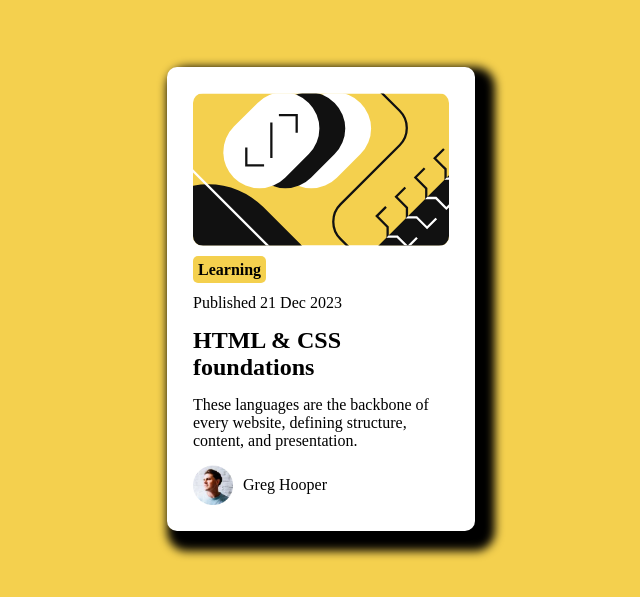
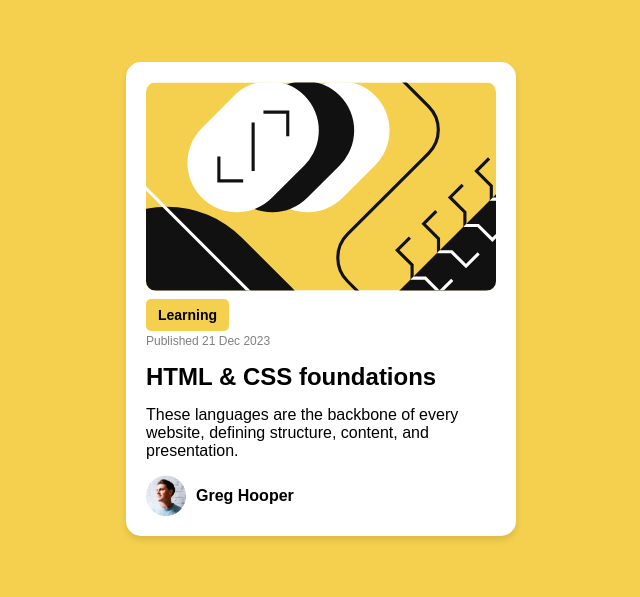
Before and after one commit to shreytalreja25/blog-preview-card, a plain HTML site: page index.html in a window 1280 px wide. Shown: the part 101-698 px from the top of the page, without its empty margins (319-959 px from the left). Drawn offline with Linux system fonts and the light colour scheme; a web font is replaced by a local one.

Commit message:
Final Design

```diff
--- a/index.html
+++ b/index.html
@@ -13,31 +13,23 @@
 </head>
 
 <body>
-  <div id="card-container">
+  <article id="card-container">
     <div id="card-header">
       <img id="cover" alt="learning-image" src="./assets/images/illustration-article.svg" />
     </div>
     <div id="card-body">
-      <!-- <div id="learning-tag"> -->
       <span id="learning-tag"><b>Learning</b></span>
-      <!-- </div> -->
-
       <div id="card-body-date">Published 21 Dec 2023</div>
-
       <div id="card-body-header">
         <h2>HTML & CSS foundations</h2>
       </div>
-
-      <div>
-        <p>These languages are the backbone of every website, defining structure, content, and presentation.</p>
-      </div>
-
+      <p>These languages are the backbone of every website, defining structure, content, and presentation.</p>
       <div id="card-body-author">
-        <img style="width: 40px; margin-right: 10px; " alt="pfp" src="./assets/images/image-avatar.webp" />
-        <p>Greg Hooper</p>
+        <img style="width: 40px; margin-right: 10px;" alt="pfp" src="./assets/images/image-avatar.webp" />
+        <p><b>Greg Hooper</b></p>
       </div>
     </div>
-  </div>
+  </article>
 </body>
 
 </html>
--- a/style.css
+++ b/style.css
@@ -1,9 +1,28 @@
+@font-face {
+    font-family: 'Figtree';
+    src: url('./assets/fonts/static/Figtree-VariableFont_wght.ttf') format('truetype');
+    font-weight: 100 900;
+    /* This will support multiple font weights */
+    font-style: normal;
+}
+
+@font-face {
+    font-family: 'Figtree';
+    src: url('./assets/fonts/static/Figtree-Italic-VariableFont_wght.ttf') format('truetype');
+    font-weight: 100 900;
+    font-style: italic;
+}
+
+
 * {
     margin: 0px;
     padding: 0px;
 }
 
+
+
 body {
+    font-family: 'Figtree', sans-serif;
     background-color: hsl(47, 88%, 63%);
     display: flex;
     flex-direction: column;
@@ -13,15 +32,31 @@ body {
     font-size: 16px;
 }
 
+h2 {
+    font-weight: 800; /* Use the 800 weight */
+}
+
+p {
+    font-weight: 500; /* Use the 500 weight */
+    font-size: 16px;
+}
 #card-container {
     background-color: hsl(0, 0%, 100%);
-    width: 20vw;
-    /* height: 40vh; */
+    max-width: 350px;
+    /* max-width for desktop */
+    width: 90%;
+    /* responsive width */
+    padding: 20px;
     display: flex;
     flex-direction: column;
-    border-radius: 10px;
-    padding: 2%;
-    box-shadow: 10px 10px 10px 10px black;
+    border-radius: 15px;
+    box-shadow: 0px 4px 6px rgba(0, 0, 0, 0.1);
+    transition: transform 0.3s ease-in-out;
+}
+
+#card-container:hover {
+    transform: scale(1.05);
+    /* subtle hover effect */
 }
 
 #card-header {
@@ -39,28 +74,64 @@ body {
 
 }
 
-#learning-tag {
-    background-color: hsl(47, 88%, 63%);
-    padding: 5px;
-    margin: 5% 0 5% 0;
-    border-radius: 5px;
-    margin-bottom: 15px;
-}
-
-#card-body-date {
-    margin-top: 15px;
-    margin-bottom: 15px;
-}
 
 #card-body-header {
     margin-top: 15px;
     margin-bottom: 15px;
 }
 
-#card-body-author{
-    margin-top:15px;
+#card-body-header:hover {
+    margin-top: 15px;
+    margin-bottom: 15px;
+    color: hsl(47, 88%, 63%);
+    ;
+}
+
+#card-body-author {
+    margin-top: 15px;
     display: flex;
     flex-direction: row;
     align-items: center;
     justify-content: flex-start;
 }
+
+#card-body-date {
+    font-size: 0.75rem;
+    color: hsl(0, 0%, 50%);
+    margin-top: 10px;
+    margin-bottom: 10px;
+}
+
+#learning-tag {
+    background-color: hsl(47, 88%, 63%);
+    color: #000000;
+    padding: 8px 12px;
+    border-radius: 5px;
+    font-size: 0.875rem;
+    font-weight: bold;
+}
+
+#card-container:hover {
+    box-shadow: 0px 8px 12px rgba(0, 0, 0, 0.2);
+}
+
+
+
+@media screen and (max-width:600px) {
+    #card-container {
+        width: 90%;
+        /* make it full width for mobile */
+        max-width: 100%;
+        padding: 10px;
+    }
+
+    h2 {
+        font-size: 1.25rem;
+    }
+
+    #card-body-author img {
+        width: 30px;
+        /* resize avatar for mobile */
+        margin-right: 8px;
+    }
+}
```
